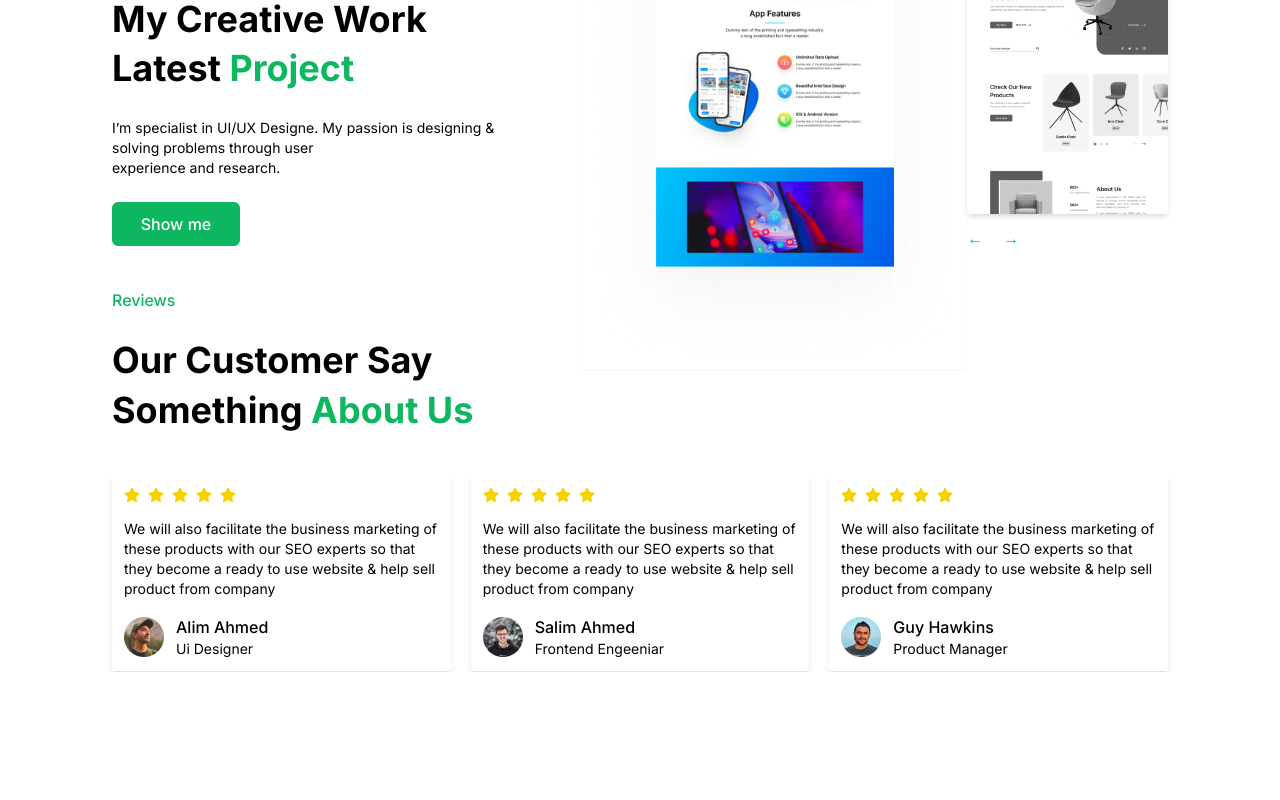
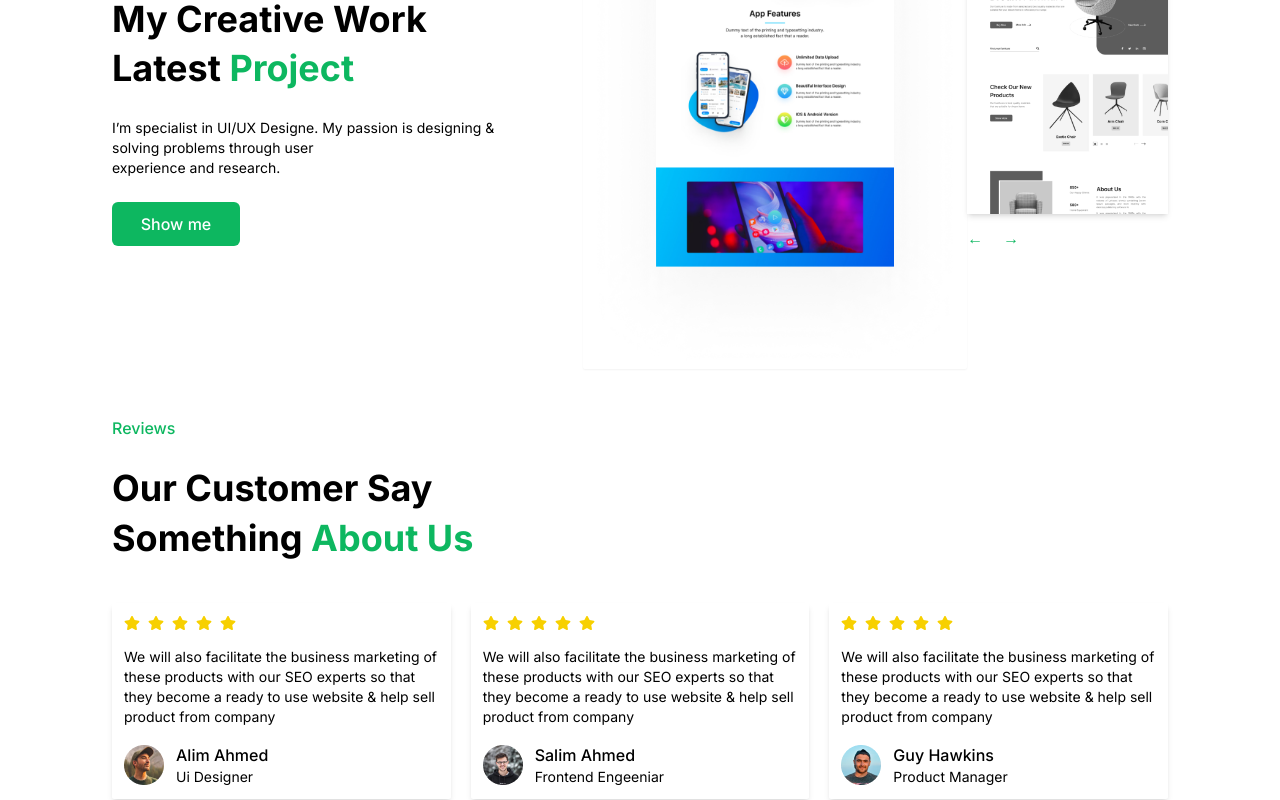
Before and after one commit to itznur07/m-design-portfolio, a React (Create React App) app: page / in a window 1280 px wide. Shown: the part 1636-2436 px from the top of the page. Before the commit the page ends 2308 px from the top, so only its background shows below. Built offline with nearby package versions, Linux system fonts and the light colour scheme.

Commit message:
Update Reviews.js

```diff
--- a/src/Components/Reviews.js
+++ b/src/Components/Reviews.js
@@ -9,7 +9,7 @@ import p3 from "../assets/img/men3.png";
 const Reviews = () => {
   return (
     <>
-      <div className='flex flex-col gap-10 h-96'>
+      <div className='flex flex-col gap-10 h-96 mt-32'>
         <div className='flex flex-col gap-6'>
           <p className='text-md text-[#0db760] font-medium'>Reviews</p>
           <p className='text-4xl font-bold leading-snug'>
```
